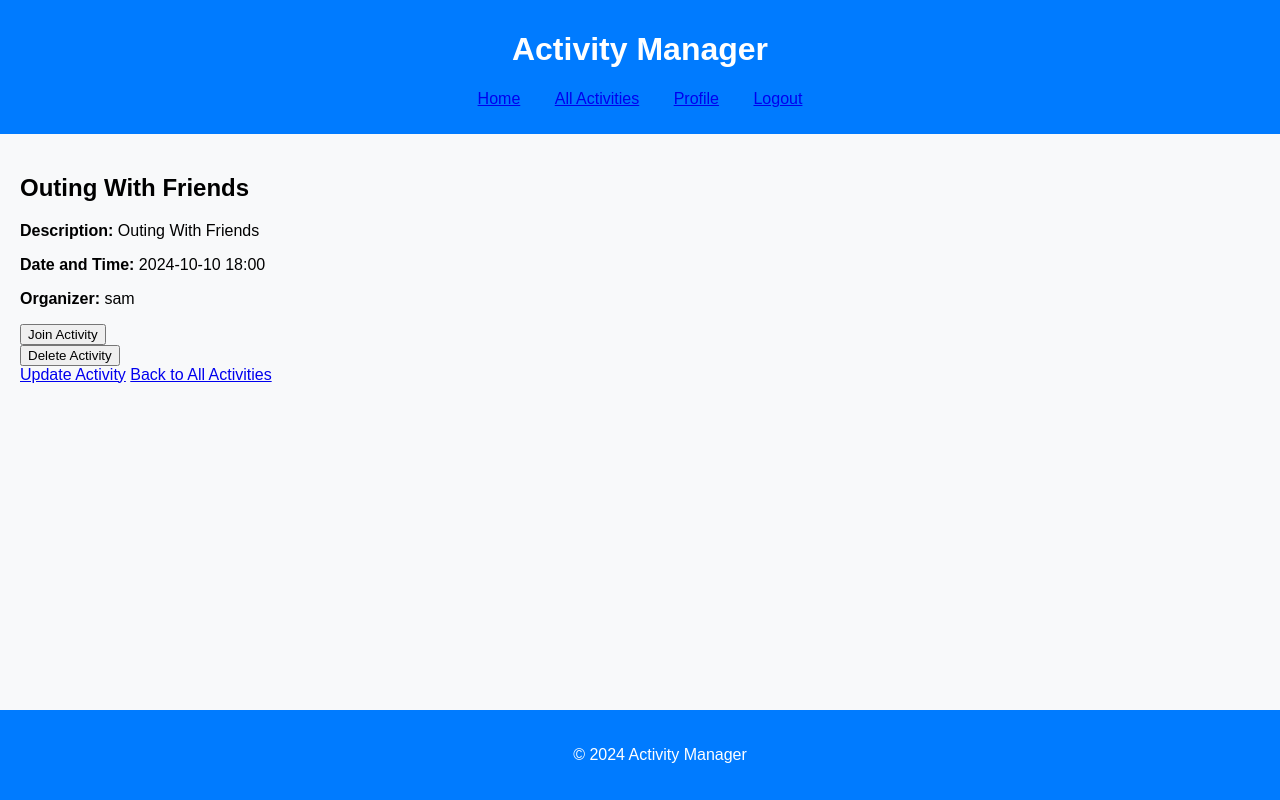
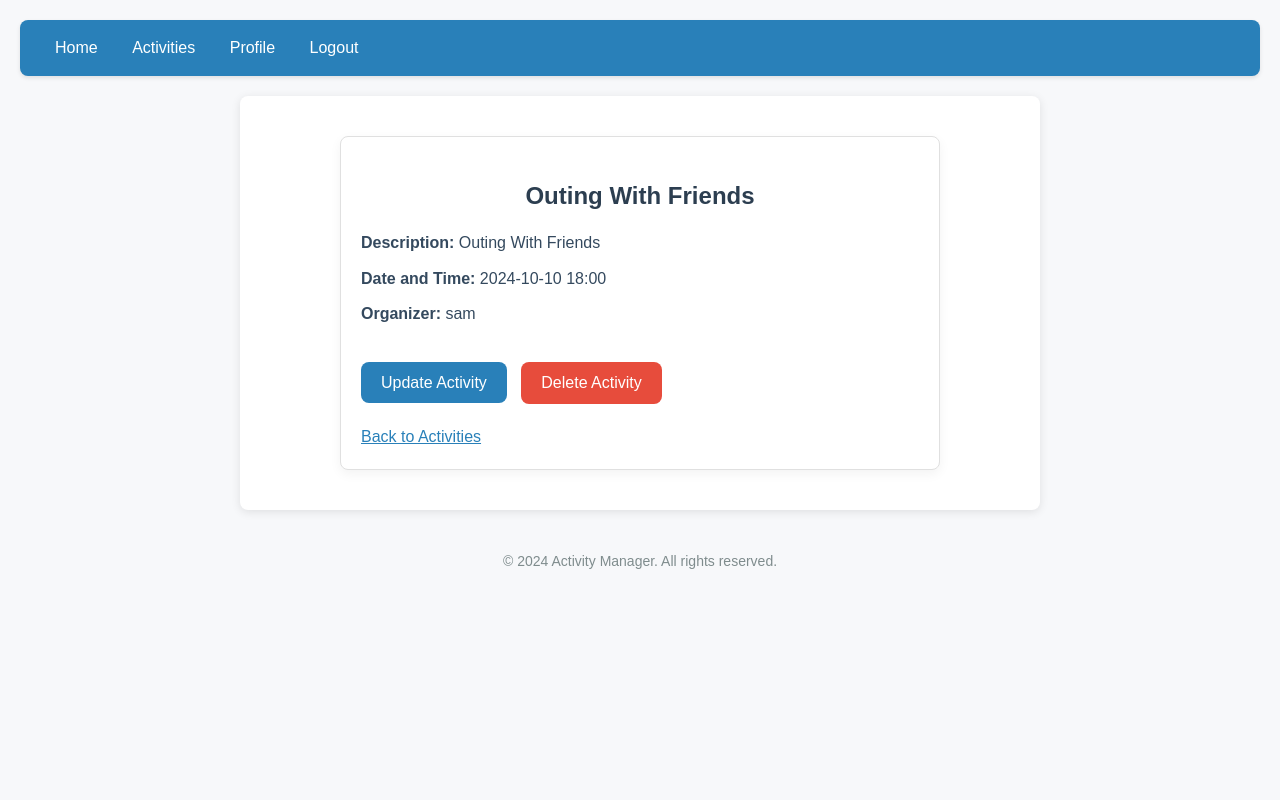
Before and after one commit to suheib218/activity-sharing-app, a Flask app: page /activity/1 in a window 1280 px wide. Run offline with Flask 3, Linux system fonts and the light colour scheme; a user stored in the database is signed in.

Commit message:
Designed Frontend (HTML + CSS), implemented activity display and user profile

```diff
--- a/app/routes.py
+++ b/app/routes.py
@@ -8,9 +8,11 @@ main = Blueprint('main', __name__)
 
 # Home page displaying upcoming activities
 @main.route('/')
+@login_required
 def index():
-    activities = Activity.query.all()
+    activities = Activity.query.all()  # Fetch all activities
     return render_template('index.html', activities=activities)
+
 
 @main.route('/create', methods=['GET', 'POST'])
 @login_required
@@ -35,7 +37,7 @@ def create_activity():
     return render_template('create_activity.html')
 
 # Route for users to join an activity
-@main.route('/join/<int:activity_id>')
+@main.route('/join/<int:activity_id>', methods=['GET', 'POST'])
 @login_required
 def join_activity(activity_id):
     activity = Activity.query.get(activity_id)
@@ -117,7 +119,8 @@ def activity_detail(activity_id):
 @login_required
 def activities():
     activities = Activity.query.all()
-    return render_template('activities.html', activities=activities)
+    user_participation = [p.activity_id for p in Participation.query.filter_by(user_id=current_user.id).all()]  # Get activity IDs the user has joined
+    return render_template('activities.html', activities=activities, user_participation=user_participation)
 
 
 
--- a/app/static/style.css
+++ b/app/static/style.css
@@ -1,37 +1,202 @@
-body {
-    font-family: Arial, sans-serif;
+/* Enhanced style.css */
+
+* {
+    box-sizing: border-box;
     margin: 0;
     padding: 0;
-    background-color: #f8f9fa;
 }
 
-header {
-    background-color: #007bff;
+body {
+    font-family: 'Arial', sans-serif;
+    margin: 0;
+    padding: 20px;
+    background-color: #f7f8fa;
+    color: #2c3e50;
+    line-height: 1.6;
+}
+
+nav {
+    display: flex;
+    justify-content: space-between;
+    align-items: center;
+    background-color: #2980b9;
+    padding: 15px 20px;
+    border-radius: 8px;
+    margin-bottom: 20px;
+    box-shadow: 0 2px 4px rgba(0, 0, 0, 0.1);
+}
+
+nav a {
     color: white;
-    padding: 10px 0;
+    text-decoration: none;
+    padding: 10px 15px;
+    border-radius: 5px;
+    transition: background-color 0.3s, box-shadow 0.3s;
+}
+
+nav a:hover {
+    background-color: #216f9b;
+    box-shadow: 0 2px 8px rgba(0, 0, 0, 0.1);
+}
+
+h1, h2 {
+    color: #2c3e50;
     text-align: center;
 }
 
-nav ul {
-    list-style: none;
+h2 {
+    margin-top: 20px;
+}
+
+.container {
+    max-width: 800px;
+    margin: 0 auto;
+    padding: 20px;
+    background-color: #fff;
+    border-radius: 8px;
+    box-shadow: 0 2px 10px rgba(0, 0, 0, 0.1);
+}
+
+ul {
+    list-style-type: none;
     padding: 0;
 }
 
-nav ul li {
-    display: inline;
-    margin: 0 15px;
+li {
+    background: #fff;
+    margin: 10px 0;
+    padding: 15px;
+    border: 1px solid #ddd;
+    border-radius: 8px;
+    transition: background 0.3s, transform 0.3s;
+    cursor: pointer;
 }
 
-main {
-    padding: 20px;
+li:hover {
+    background: #f4f6f9;
+    transform: scale(1.02);
+}
+
+form {
+    display: flex;
+    flex-direction: column;
+    margin-bottom: 20px;
+}
+
+label {
+    margin-top: 10px;
+    font-weight: bold;
+}
+
+input[type="text"],
+input[type="email"],
+input[type="password"],
+textarea,
+input[type="date"],
+input[type="time"] {
+    padding: 12px;
+    margin-top: 5px;
+    border: 1px solid #ccc;
+    border-radius: 8px;
+    font-size: 16px;
+    width: 100%;
+    box-shadow: 0 1px 3px rgba(0, 0, 0, 0.05);
+    transition: border-color 0.3s;
+}
+
+input:focus, textarea:focus {
+    border-color: #2980b9;
+    outline: none;
+}
+
+button {
+    background-color: #2980b9;
+    color: white;
+    border: none;
+    padding: 12px;
+    margin-top: 15px;
+    border-radius: 8px;
+    cursor: pointer;
+    font-size: 16px;
+    transition: background-color 0.3s, box-shadow 0.3s;
+}
+
+button:hover {
+    background-color: #216f9b;
+    box-shadow: 0 4px 12px rgba(0, 0, 0, 0.15);
 }
 
 footer {
     text-align: center;
+    margin-top: 30px;
+    padding-top: 10px;
+    color: #7f8c8d;
+    font-size: 14px;
+}
+
+.link {
+    text-decoration: underline;
+    color: #2980b9;
+    transition: color 0.3s;
+}
+
+.link:hover {
+    color: #216f9b;
+}
+
+.activity-detail {
+    max-width: 600px;
+    margin: 20px auto;
     padding: 20px;
-    background-color: #007bff;
+    border: 1px solid #e0e0e0;
+    border-radius: 8px;
+    background-color: #fff;
+    box-shadow: 0 4px 12px rgba(0, 0, 0, 0.05);
+}
+
+.activity-detail h2 {
+    margin-bottom: 15px;
+    color: #2c3e50;
+}
+
+.activity-detail p {
+    margin: 10px 0;
+    color: #34495e;
+}
+
+.action-buttons {
+    margin-top: 20px;
+}
+
+.button {
+    padding: 12px 20px;
+    border: none;
+    border-radius: 8px;
     color: white;
-    position: absolute;
-    width: 100%;
-    bottom: 0;
+    background-color: #2980b9;
+    text-decoration: none;
+    margin-right: 10px;
+    cursor: pointer;
+    transition: background-color 0.3s, box-shadow 0.3s;
 }
+
+.button.delete {
+    background-color: #e74c3c;
+}
+
+.button:hover {
+    background-color: #216f9b;
+    box-shadow: 0 4px 12px rgba(0, 0, 0, 0.15);
+}
+
+.back-link {
+    display: inline-block;
+    margin-top: 20px;
+    color: #2980b9;
+    text-decoration: underline;
+}
+
+.back-link:hover {
+    text-decoration: none;
+    color: #216f9b;
+}
--- a/app/templates/activity_detail.html
+++ b/app/templates/activity_detail.html
@@ -3,20 +3,21 @@
 {% block title %}Activity Details{% endblock %}
 
 {% block content %}
-    <h2>{{ activity.activity_name }}</h2>
-    <p><strong>Description:</strong> {{ activity.description }}</p>
-    <p><strong>Date and Time:</strong> {{ activity.date_time.strftime('%Y-%m-%d %H:%M') }}</p>
-    <p><strong>Organizer:</strong> {{ activity.organizer.username }}</p>
-    <form method="POST" action="{{ url_for('main.join_activity', activity_id=activity.id) }}">
-        <button type="submit">Join Activity</button>
-    </form>
+    <div class="activity-detail">
+        <h2>{{ activity.activity_name }}</h2>
+        <p class="description"><strong>Description:</strong> {{ activity.description }}</p>
+        <p class="date-time"><strong>Date and Time:</strong> {{ activity.date_time.strftime('%Y-%m-%d %H:%M') }}</p>
+        <p class="organizer"><strong>Organizer:</strong> {{ activity.organizer.username }}</p>
 
-    {% if activity.organizer_id == current_user.id %}  <!-- Check if the current user is the organizer -->
-        <form method="POST" action="{{ url_for('main.delete_activity', activity_id=activity.id) }}">
-            <button type="submit">Delete Activity</button>
-        </form>
-        <a href="{{ url_for('main.update_activity', activity_id=activity.id) }}">Update Activity</a>
-    {% endif %}
+        {% if activity.organizer_id == current_user.id %}  <!-- Show update and delete buttons only to the organizer -->
+        <div class="action-buttons">
+            <a href="{{ url_for('main.update_activity', activity_id=activity.id) }}" class="button">Update Activity</a>
+            <form method="POST" action="{{ url_for('main.delete_activity', activity_id=activity.id) }}" style="display:inline;">
+                <button type="submit" class="button delete">Delete Activity</button>
+            </form>
+        </div>
+        {% endif %}
 
-    <a href="{{ url_for('main.activities') }}">Back to All Activities</a>
+        <a href="{{ url_for('main.activities') }}" class="link back-link">Back to Activities</a>
+    </div>
 {% endblock %}
--- a/app/templates/base.html
+++ b/app/templates/base.html
@@ -7,36 +7,29 @@
     <link rel="stylesheet" href="{{ url_for('static', filename='style.css') }}">
 </head>
 <body>
-    <header>
-        <h1>Activity Manager</h1>
-        <nav>
-            <ul>
-                <li><a href="{{ url_for('main.index') }}">Home</a></li>
-                <li><a href="{{ url_for('main.activities') }}">All Activities</a></li>
-                {% if current_user.is_authenticated %}
-                    <li><a href="{{ url_for('main.profile') }}">Profile</a></li>
-                    <li><a href="{{ url_for('main.logout') }}">Logout</a></li>
-                {% else %}
-                    <li><a href="{{ url_for('main.login') }}">Login</a></li>
-                    <li><a href="{{ url_for('main.register') }}">Register</a></li>
-                {% endif %}
-            </ul>
-        </nav>
-    </header>
-    <main>
-        {% with messages = get_flashed_messages() %}
-            {% if messages %}
-                <ul>
-                    {% for message in messages %}
-                        <li>{{ message }}</li>
-                    {% endfor %}
-                </ul>
+    <nav>
+        <div>
+            <a href="{{ url_for('main.index') }}">Home</a>
+            <a href="{{ url_for('main.activities') }}">Activities</a>
+
+            {% if current_user.is_authenticated %}
+                <!-- Show Profile and Logout when the user is logged in -->
+                <a href="{{ url_for('main.profile') }}">Profile</a>
+                <a href="{{ url_for('main.logout') }}">Logout</a>
+            {% else %}
+                <!-- Show Login and Register when the user is logged out -->
+                <a href="{{ url_for('main.login') }}">Login</a>
+                <a href="{{ url_for('main.register') }}">Register</a>
             {% endif %}
-        {% endwith %}
+        </div>
+    </nav>
+
+    <div class="container">
         {% block content %}{% endblock %}
-    </main>
+    </div>
+
     <footer>
-        <p>&copy; 2024 Activity Manager</p>
+        <p>&copy; 2024 Activity Manager. All rights reserved.</p>
     </footer>
 </body>
 </html>
--- a/app/templates/create_activity.html
+++ b/app/templates/create_activity.html
@@ -3,7 +3,7 @@
 {% block title %}Create Activity{% endblock %}
 
 {% block content %}
-    <h2>Create Activity</h2>
+    <h2>Create a New Activity</h2>
     <form method="POST">
         <label for="activity_name">Activity Name:</label>
         <input type="text" id="activity_name" name="activity_name" required>
--- a/app/templates/login.html
+++ b/app/templates/login.html
@@ -3,7 +3,7 @@
 {% block title %}Login{% endblock %}
 
 {% block content %}
-    <h2>Login</h2>
+    <h2>Login to Your Account</h2>
     <form method="POST">
         <label for="email">Email:</label>
         <input type="email" id="email" name="email" required>
@@ -13,5 +13,5 @@
 
         <button type="submit">Login</button>
     </form>
-    <p>Don't have an account? <a href="{{ url_for('main.register') }}">Register here</a></p>
+    <p>Don't have an account? <a href="{{ url_for('main.register') }}" class="link">Register here</a></p>
 {% endblock %}
--- a/app/templates/profile.html
+++ b/app/templates/profile.html
@@ -3,8 +3,8 @@
 {% block title %}Profile{% endblock %}
 
 {% block content %}
-    <h2>User Profile</h2>
+    <h2>Your Profile</h2>
     <p><strong>Username:</strong> {{ user.username }}</p>
     <p><strong>Email:</strong> {{ user.email }}</p>
-    <a href="{{ url_for('main.index') }}">Back to Home</a>
+    <a href="{{ url_for('main.index') }}" class="link">Back to Home</a>
 {% endblock %}
--- a/app/templates/register.html
+++ b/app/templates/register.html
@@ -3,7 +3,7 @@
 {% block title %}Register{% endblock %}
 
 {% block content %}
-    <h2>Register</h2>
+    <h2>Create an Account</h2>
     <form method="POST">
         <label for="username">Username:</label>
         <input type="text" id="username" name="username" required>
@@ -16,4 +16,5 @@
 
         <button type="submit">Register</button>
     </form>
+    <p>Already have an account? <a href="{{ url_for('main.login') }}" class="link">Login here</a></p>
 {% endblock %}
```
Also changed, not shown: app/templates/activities.html (+30 -10 lines), app/templates/index.html (+5 -6 lines), app/models.py (line endings or trailing spaces), instance/activity_manager.db.
